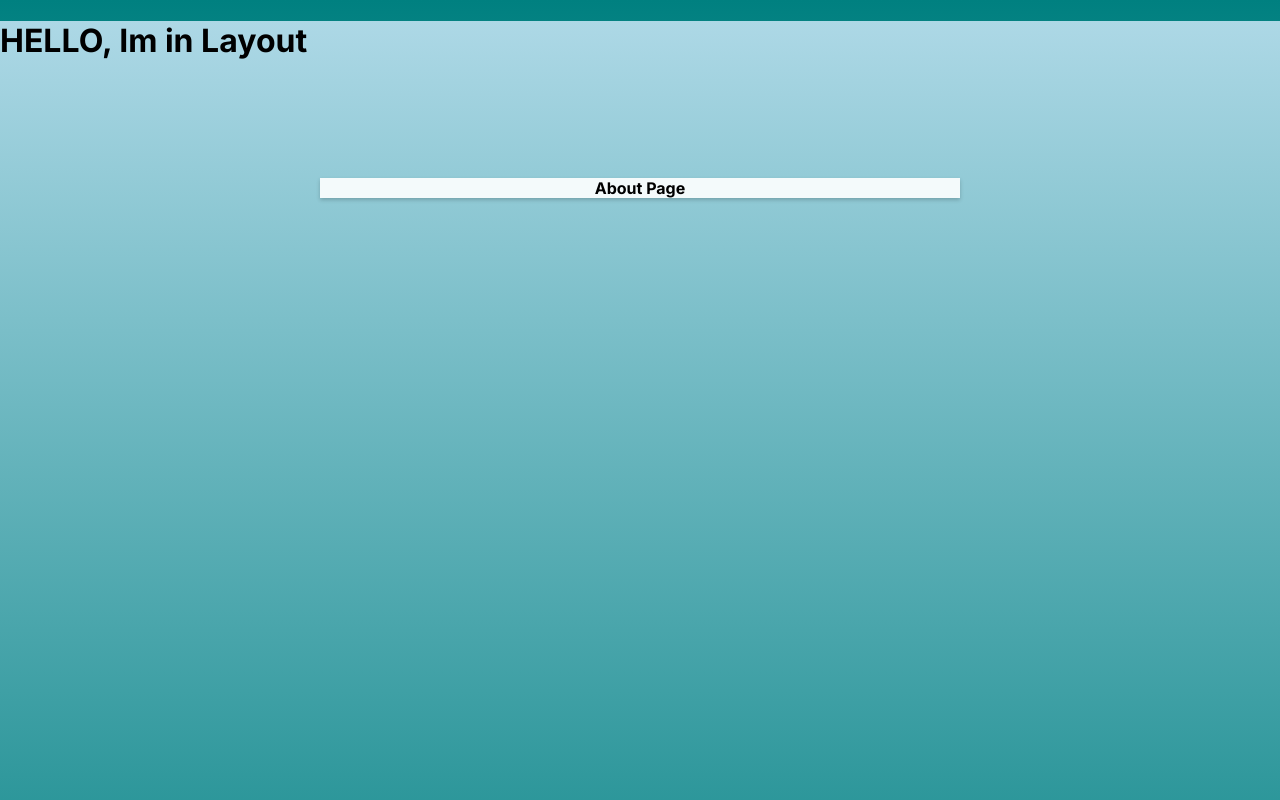
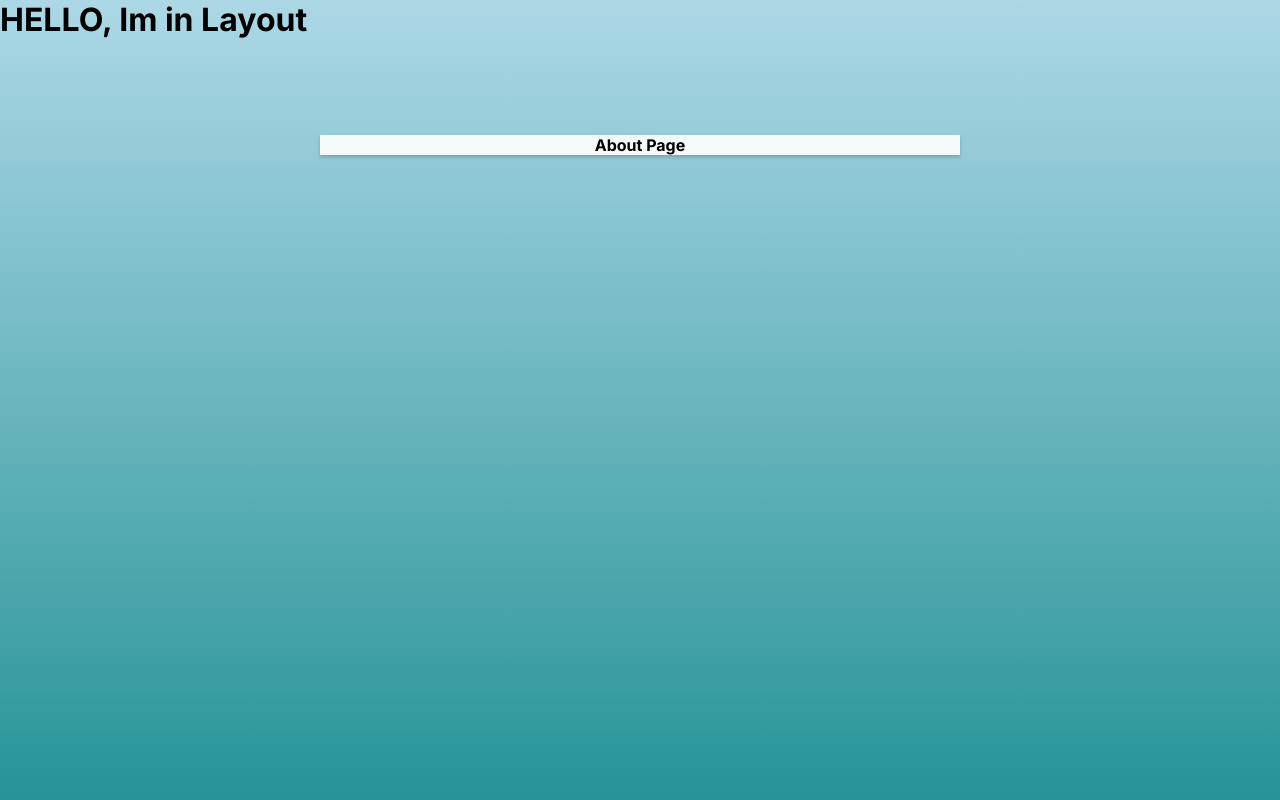
Before and after one commit to xxdavexx23/xxdavexx23.github.io, a Next.js app: page / in a window 1280 px wide. Shown: the top 800 px of the page. Built offline with nearby package versions, Linux system fonts and the light colour scheme.

Commit message:
Fixed banner issue

```diff
--- a/src/app/globals.css
+++ b/src/app/globals.css
@@ -31,12 +31,15 @@
 }
 
 html {
+
   background: linear-gradient(to top,
       rgb(var(--background-start-rgb)),
       rgb(var(--background-end-rgb)));
 }
 
+
 body {
+
   min-height: 100vh;
   /* Full viewport height */
   margin: 0;
@@ -47,14 +50,13 @@ body {
   /* Other body styles... */
 }
 
-footer {
-  background-color: rgb(var(--background-end-rgb));
-  /* Bottom color */
-  min-height: 50px;
-  /* Or more, adjust as needed */
-  /* Other footer styles... */
+h1 {
+  margin: 0;
+  /* Removes default margin */
+  font-size: rem;
+  /* Sets a specific font size */
+  /* Other styles as needed */
 }
-
 
 
 .floating-nav {
```
